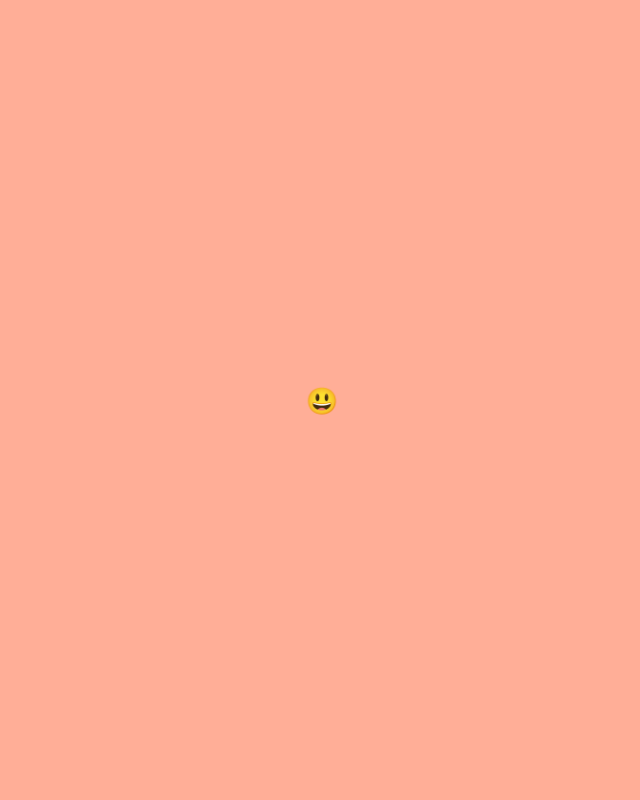
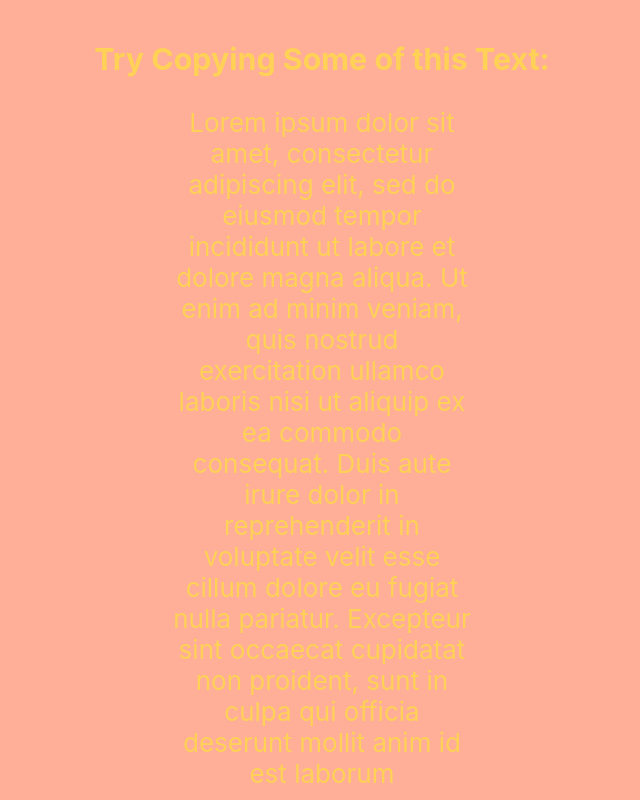
Before and after one commit to mykey007/react-course, a React (Create React App) app: page / in a window 1280 px wide. Shown: the whole page, without its empty margins (318-958 px from the left). Built offline with nearby package versions, Linux system fonts and the light colour scheme.

Commit message:
passing alert with onCopy

```diff
--- a/src/App.js
+++ b/src/App.js
@@ -6,14 +6,15 @@
 // import Lottery from './Lottery';
 // import CoinContainer from './CoinContainer'
 // import BoxContainer from './BoxContainer'
-import WiseSquare from './WiseSquare'
+// import WiseSquare from './WiseSquare'
+import CopyDemo from './CopyDemo'
 
 
 function App() {
   return (
     <div className="App">
       <header className="App-header">
-        <WiseSquare/>
+        <CopyDemo/>
 
         {/* <Lottery title='Mini Daily' maxNum={10} maxBalls={3} /> */}
       </header>
--- /dev/null
+++ b/src/CopyDemo.js
@@ -0,0 +1,27 @@
+import React, { Component } from "react";
+
+class CopyDemo extends Component {
+  handleCopy() {
+    alert("STOP STEALING FROM ME!");
+  }
+  render() {
+    return (
+      <div>
+        <h3>Try Copying Some of this Text: </h3>
+        <section
+          style={{ width: "300px", display: "inline-block" }}
+          onCopy={this.handleCopy}
+        >
+          Lorem ipsum dolor sit amet, consectetur adipiscing elit, sed do
+          eiusmod tempor incididunt ut labore et dolore magna aliqua. Ut enim ad
+          minim veniam, quis nostrud exercitation ullamco laboris nisi ut
+          aliquip ex ea commodo consequat. Duis aute irure dolor in
+          reprehenderit in voluptate velit esse cillum dolore eu fugiat nulla
+          pariatur. Excepteur sint occaecat cupidatat non proident, sunt in
+          culpa qui officia deserunt mollit anim id est laborum
+        </section>
+      </div>
+    );
+  }
+}
+export default CopyDemo;
```
